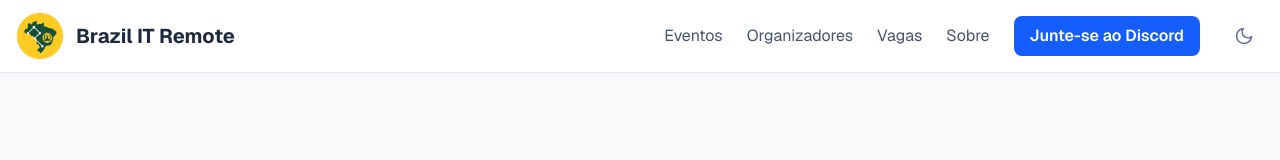
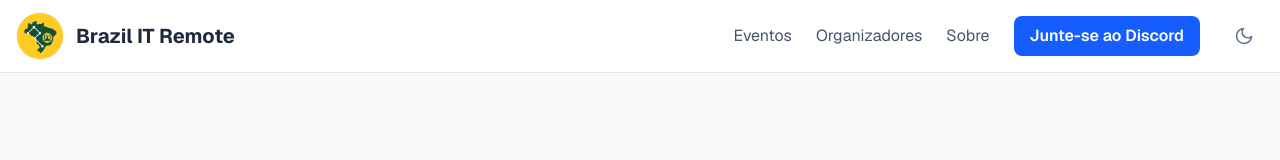
Before and after one commit to BrazilITRemote/brazilitremote-frontend, a Next.js app: page / in a window 1280 px wide. Shown: the top 160 px of the page. Built offline with nearby package versions, Linux system fonts and the light colour scheme.

Commit message:
fix: comment out "Vagas" menu item in header

```diff
--- a/src/app/components/Header.tsx
+++ b/src/app/components/Header.tsx
@@ -10,7 +10,7 @@ import Image from "next/image";
 const menuItems = [
   { name: "Eventos", href: "/#eventos" },
   { name: "Organizadores", href: "/#organizadores" },
-  { name: "Vagas", href: "/vagas" },
+  // { name: "Vagas", href: "/vagas" },
   { name: "Sobre", href: "/about" },
 ];
 
```
